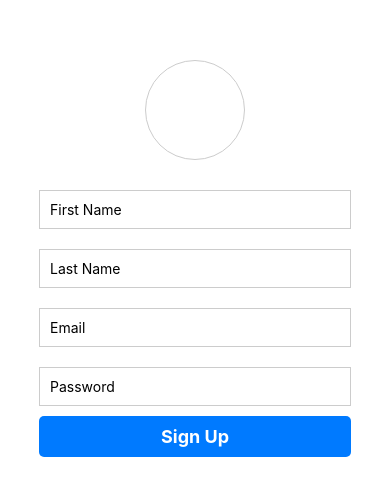
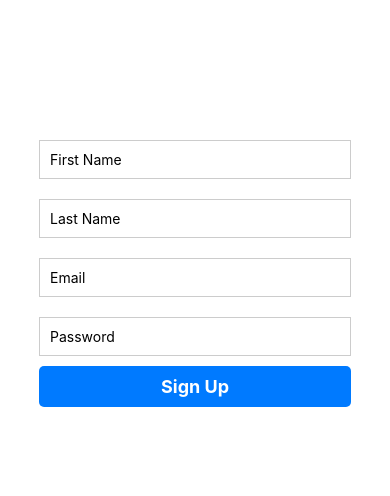
Before and after one commit to kokas340/PartyManager, a React Native app: screen /Register in a window 390 px wide. Shown: the part 164-660 px from the top of the page. Built offline with nearby package versions, Linux system fonts and the light colour scheme.

Commit message:
Fix Firebase bug

```diff
--- a/firebaseConfig/firebase.js
+++ b/firebaseConfig/firebase.js
@@ -1,7 +1,6 @@
-import * as firebase from 'firebase';
-import "firebase/compat/auth";
-import "firebase/compat/firestore";
-
+import { firebase } from '@firebase/app'
+import '@firebase/auth'
+import '@firebase/firestore'
 
 //Firebase keys
 const firebaseConfig = {
@@ -13,8 +12,8 @@ const firebaseConfig = {
   appId: "1:524293015540:web:b0401beb99ddccef15dba1",
   measurementId: "G-BGR2SMJ68Z"
 };
-const app = firebase.initializeApp(firebaseConfig);
-const db = app.firestore();
-const auth = firebase.auth();
+export const app = firebase.initializeApp(firebaseConfig);
+const db = firebase.firestore()
+const auth = firebase.auth()
 
 export { db, auth }
--- a/src/Login/Login.js
+++ b/src/Login/Login.js
@@ -1,9 +1,7 @@
-
 import React, { useState } from 'react';
 import { View, Text, TextInput, TouchableOpacity, StyleSheet } from 'react-native';
 import { Button } from '@ant-design/react-native';
 import {styles} from './Styles';
-
 
 export default function Login() {
     const [email, setEmail] = useState('');
--- a/src/Register/Register.js
+++ b/src/Register/Register.js
@@ -3,6 +3,7 @@ import { View, Text, StyleSheet, TextInput, TouchableOpacity } from 'react-nativ
 import { Avatar } from 'react-native-elements';
 import { AntDesign } from '@expo/vector-icons';
 import {styles} from './Styles';
+import { auth } from '../../firebaseConfig/firebase'
 
 const Register = () => {
   const [firstName, setFirstName] = useState('');
@@ -11,21 +12,21 @@ const Register = () => {
   const [password, setPassword] = useState('');
   const [photoUrl, setPhotoUrl] = useState('');
 
-  const handleSignUp = () => {
-    // Implement sign up functionality here
-  };
+    const handleSignUp = () =>{
+        auth.createUserWithEmailAndPassword(email,password)
+            .then(authUser=>{
+                authUser.user.updateProfile({
+                    displayName:name,
+                    photoURL:imageUrl || 'https://picsum.photos/200/300.webp'
+                })
+            })
+            .catch((error)=>alert(error.message));
+    }
 
   return (
     <View style={styles.container}>
       <View style={styles.avatarContainer}>
-        <Avatar
-          rounded
-          source={{ uri: photoUrl }}
-          size={100}
-          containerStyle={styles.avatar}
-          showEditButton
-          onEditPress={() => console.log('Edit Photo')}
-        />
+
       </View>
       <View style={styles.formContainer}>
         <TextInput
```
Also changed, not shown: package.json (+17 -12 lines), 1 other file (tests, documents, lock files or other folders).
